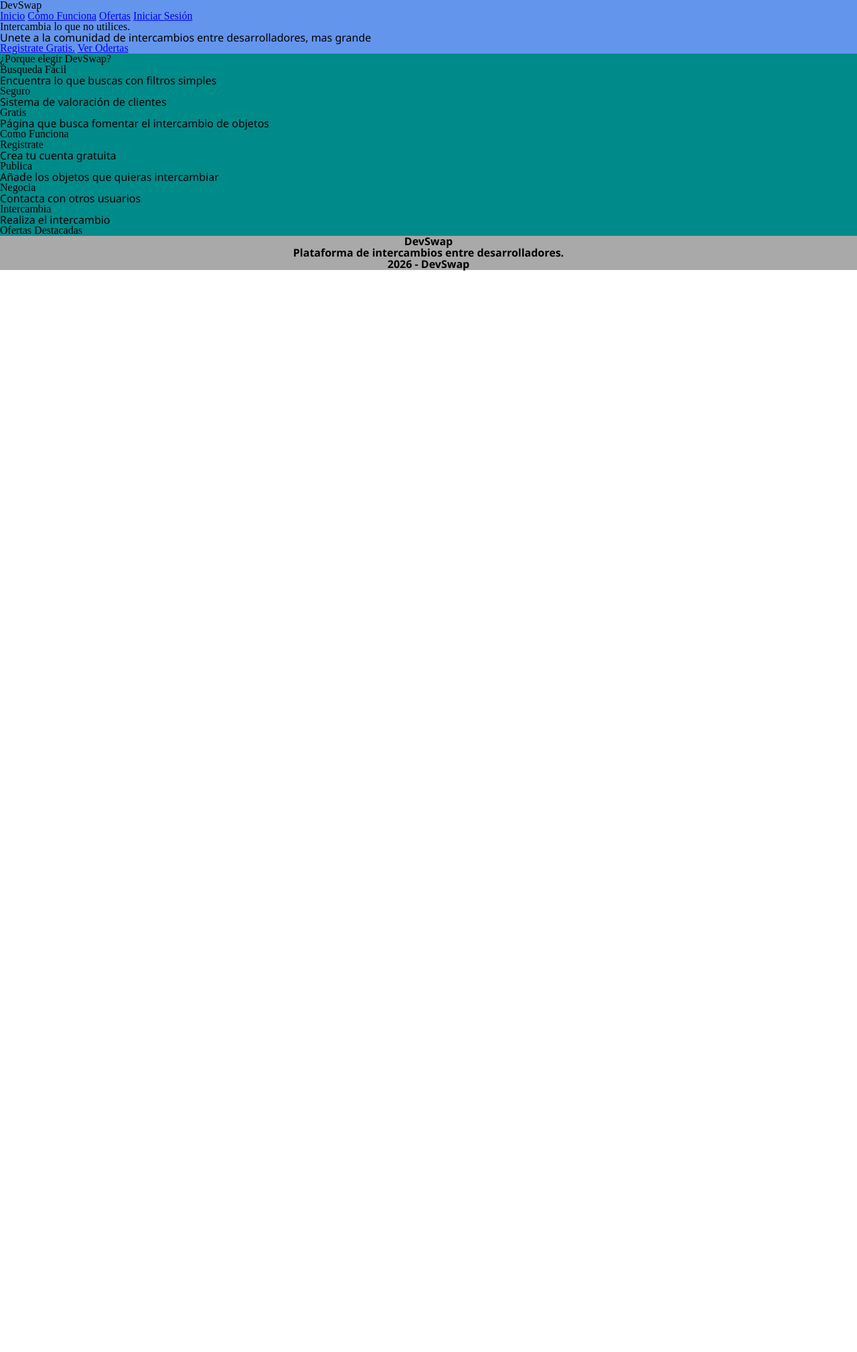
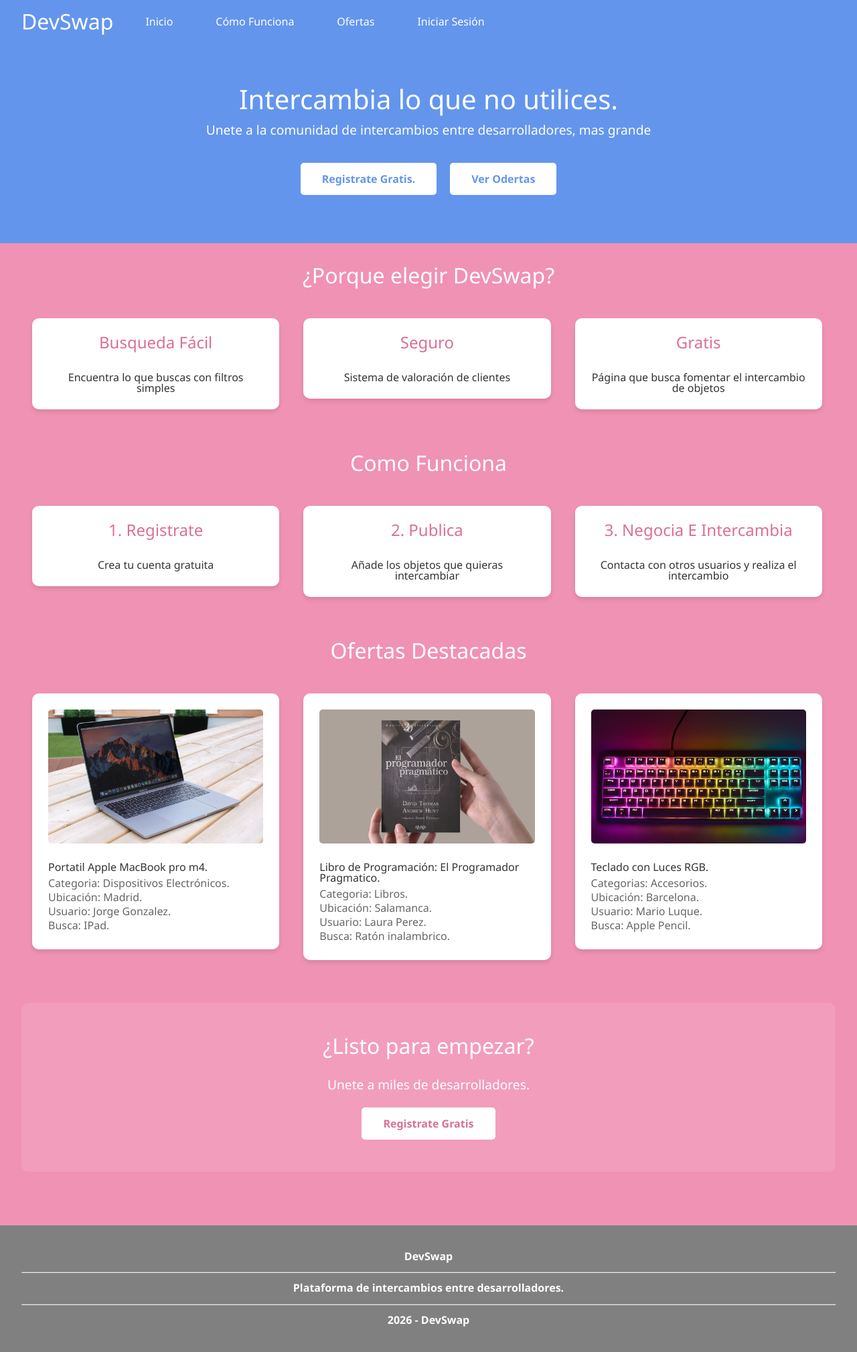
Before and after one commit to Hugo-Garcia-SanPedro/DevSwap, a PHP site: page / in a window 1280 px wide. Shown: the whole page at 67% size. Before the commit the page ends 404 px from the top, so only its background shows below. Run offline with PHP 8.4, Linux system fonts and the light colour scheme.

Commit message:
Acabamos index + CSS

```diff
--- a/estilo/style.css
+++ b/estilo/style.css
@@ -53,20 +53,194 @@ table {
 
 /* Estilo CSS para la web */
 body {
-    background-color: white;;
+    background-color: powderblue;
+    margin: 0;
+    padding: 0;
 }
 
 header {
     background-color: cornflowerblue;
 }
 
+/* Barra de búsqueda/navegación */
+.barra-busqueda {
+    display: flex;
+    align-items: center;
+    padding: 1rem 2rem;
+    gap: 2rem;
+}
+
+.barra-busqueda h1 {
+    margin: 0;
+    font-family: 'Segoe UI', Tahoma, Geneva, Verdana, sans-serif;
+    color: white;
+    font-size: 2rem;
+}
+
+.barra-busqueda a {
+    color: white;
+    text-decoration: none;
+    font-family: 'Segoe UI', Tahoma, Geneva, Verdana, sans-serif;
+    padding: 0.5rem 1rem;
+    transition: background-color 0.3s;
+}
+
+.barra-busqueda a:hover {
+    background-color: rgba(255, 255, 255, 0.2);
+    border-radius: 5px;
+}
+
+/* Banner principal */
+.banner-principal {
+    text-align: center;
+    padding: 4rem 2rem;
+    color: white;
+}
+
+.banner-principal h2 {
+    font-family: 'Segoe UI', Tahoma, Geneva, Verdana, sans-serif;
+    font-size: 2.5rem;
+    margin-bottom: 1rem;
+}
+
+.banner-principal p {
+    font-size: 1.2rem;
+    margin-bottom: 2rem;
+}
+
+.banner-principal a {
+    display: inline-block;
+    margin: 0.5rem;
+    padding: 1rem 2rem;
+    background-color: white;
+    color: cornflowerblue;
+    text-decoration: none;
+    font-family: 'Segoe UI', Tahoma, Geneva, Verdana, sans-serif;
+    font-weight: bold;
+    border-radius: 5px;
+    transition: transform 0.3s;
+}
+
+.banner-principal a:hover {
+    transform: scale(1.05);
+}
+
 main {
-    background-color: darkcyan;
+    background-color: rgb(240, 146, 179);
+    padding: 2rem;
+}
+
+main > div {
+    margin-bottom: 3rem;
+}
+
+main h3, main h2 {
+    text-align: center;
+    font-family: 'Segoe UI', Tahoma, Geneva, Verdana, sans-serif;
+    color: white;
+    font-size: 2rem;
+    margin-bottom: 2rem;
+}
+
+/* Tarjetas */
+.tarjeta {
+    background-color: white;
+    padding: 1.5rem;
+    margin: 1rem;
+    border-radius: 10px;
+    box-shadow: 0 4px 6px rgba(0, 0, 0, 0.1);
+    display: inline-block;
+    width: calc(33% - 2rem);
+    vertical-align: top;
+    box-sizing: border-box;
+}
+
+.tarjeta h3 {
+    color: palevioletred;
+    font-size: 1.5rem;
+    margin-top: 0;
+}
+
+.tarjeta p {
+    color: #333;
+    text-align: center;
+}
+
+/* Ofertas */
+.oferta, .Oferta {
+    background-color: white;
+    padding: 1.5rem;
+    margin: 1rem;
+    border-radius: 10px;
+    box-shadow: 0 4px 6px rgba(0, 0, 0, 0.1);
+    display: inline-block;
+    width: calc(33% - 2rem);
+    vertical-align: top;
+    box-sizing: border-box;
+}
+
+.oferta img, .Oferta img {
+    width: 100%;
+    height: 200px;
+    object-fit: cover;
+    border-radius: 5px;
+    margin-bottom: 1rem;
+}
+
+.oferta h4, .Oferta h4 {
+    font-family: 'Segoe UI', Tahoma, Geneva, Verdana, sans-serif;
+    color: #333;
+    margin: 0.5rem 0;
+}
+
+.oferta p, .Oferta p {
+    color: #666;
+    margin: 0.3rem 0;
+}
+
+/* Sección final de registro */
+main > div:last-of-type {
+    text-align: center;
+    padding: 3rem 2rem;
+    background-color: rgba(255, 255, 255, 0.1);
+    border-radius: 10px;
+}
+
+main > div:last-of-type h2 {
+    color: white;
+}
+
+main > div:last-of-type p {
+    color: white;
+    font-size: 1.2rem;
+    margin-bottom: 1.5rem;
+}
+
+main > div:last-of-type a {
+    display: inline-block;
+    padding: 1rem 2rem;
+    background-color: white;
+    color: palevioletred;
+    text-decoration: none;
+    font-family: 'Segoe UI', Tahoma, Geneva, Verdana, sans-serif;
+    font-weight: bold;
+    border-radius: 5px;
+    transition: transform 0.3s;
+}
+
+main > div:last-of-type a:hover {
+    transform: scale(1.05);
 }
 
 footer {
-    background-color: darkgray;
+    background-color: grey;
     text-align: center;
+    padding: 2rem;
+    color: white;
+}
+
+.footer-pagina {
+    line-height: 1.8;
 }
 
 p {
@@ -78,3 +252,16 @@ strong {
     font-weight: bolder;
     font-family: 'Segoe UI', Tahoma, Geneva, Verdana, sans-serif;
 }
+
+/* Responsive */
+@media (max-width: 768px) {
+    .barra-busqueda {
+        flex-direction: column;
+        gap: 1rem;
+    }
+
+    .tarjeta, .oferta, .Oferta {
+        width: 100%;
+        display: block;
+    }
+}
--- a/index.html
+++ b/index.html
@@ -49,35 +49,64 @@
             <div id="Funcionamiento">
                 <h3 id="Como-Funciona">Como Funciona</h3>
                 <div class="tarjeta">
-                    <h3>Registrate</h3>
+                    <h3>1. Registrate</h3>
                     <p>Crea tu cuenta gratuita</p>
                 </div>
 
                 <div class="tarjeta">
-                    <h3>Publica</h3>
+                    <h3>2. Publica</h3>
                     <p>Añade los objetos que quieras intercambiar</p>
                 </div>
 
                 <div class="tarjeta">
-                    <h3>Negocia</h3>
-                    <p>Contacta con otros usuarios</p>
-                </div>
-
-                <div class="tarjeta">
-                    <h3>Intercambia</h3>
-                    <p>Realiza el intercambio</p>
+                    <h3>3. Negocia E Intercambia</h3>
+                    <p>Contacta con otros usuarios y realiza el intercambio</p>
                 </div>
             </div>
 
             <div>
                 <h3 id="Ofertas">Ofertas Destacadas</h3>
+                <div class="oferta">
+                    <img src="imagenes/MacBook.jpg" alt="Portatil MacBook">
+                    <h4>Portatil Apple MacBook pro m4.</h4>
+                    <p>Categoria: Dispositivos Electrónicos.</p>
+                    <p>Ubicación: Madrid.</p>
+                    <p>Usuario: Jorge Gonzalez.</p>
+                    <p>Busca: IPad.</p>
+                </div>
+
+                <div class="Oferta">
+                    <img src="imagenes/libro.jpg" alt="Libro de Programación">
+                    <h4>Libro de Programación: El Programador Pragmatico.</h4>
+                    <p>Categoria: Libros.</p>
+                    <p>Ubicación: Salamanca.</p>
+                    <p>Usuario: Laura Perez.</p>
+                    <p>Busca: Ratón inalambrico.</p>
+                </div>
+
+                <div class="Oferta">
+                    <img src="imagenes/tecladoRGB.jpg" alt="Teclado con Luces RGB">
+                    <h4>Teclado con Luces RGB.</h4>
+                    <p>Categorias: Accesorios.</p>
+                    <p>Ubicación: Barcelona.</p>
+                    <p>Usuario: Mario Luque.</p>
+                    <p>Busca: Apple Pencil.</p>
+                </div>
+            </div>
+
+            <div>
+                <h2>¿Listo para empezar?</h2>
+                <p>Unete a miles de desarrolladores.</p>
+                <a href="registro.html">Registrate Gratis</a>
             </div>
         </main>
 
         <footer>
             <div class="footer-pagina">
                 <strong>DevSwap</strong><br>
+                <hr>
                 <strong>Plataforma de intercambios entre desarrolladores.</strong><br>
+                <hr>
                 <strong>2026 - DevSwap</strong><br>
             </div>
         </footer>
```
Also changed, not shown: imagenes/MacBook.jpg (added), imagenes/libro.jpg (added), imagenes/tecladoRGB.jpg (added).
